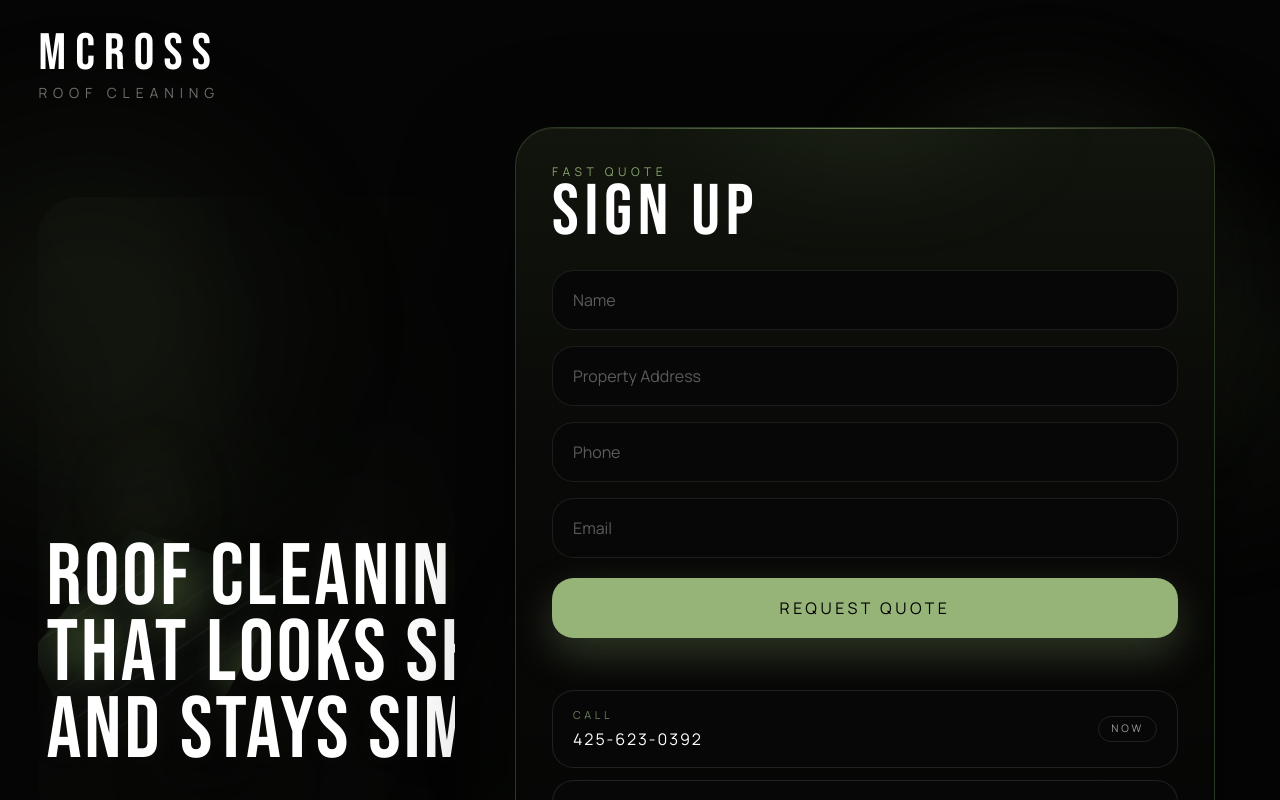
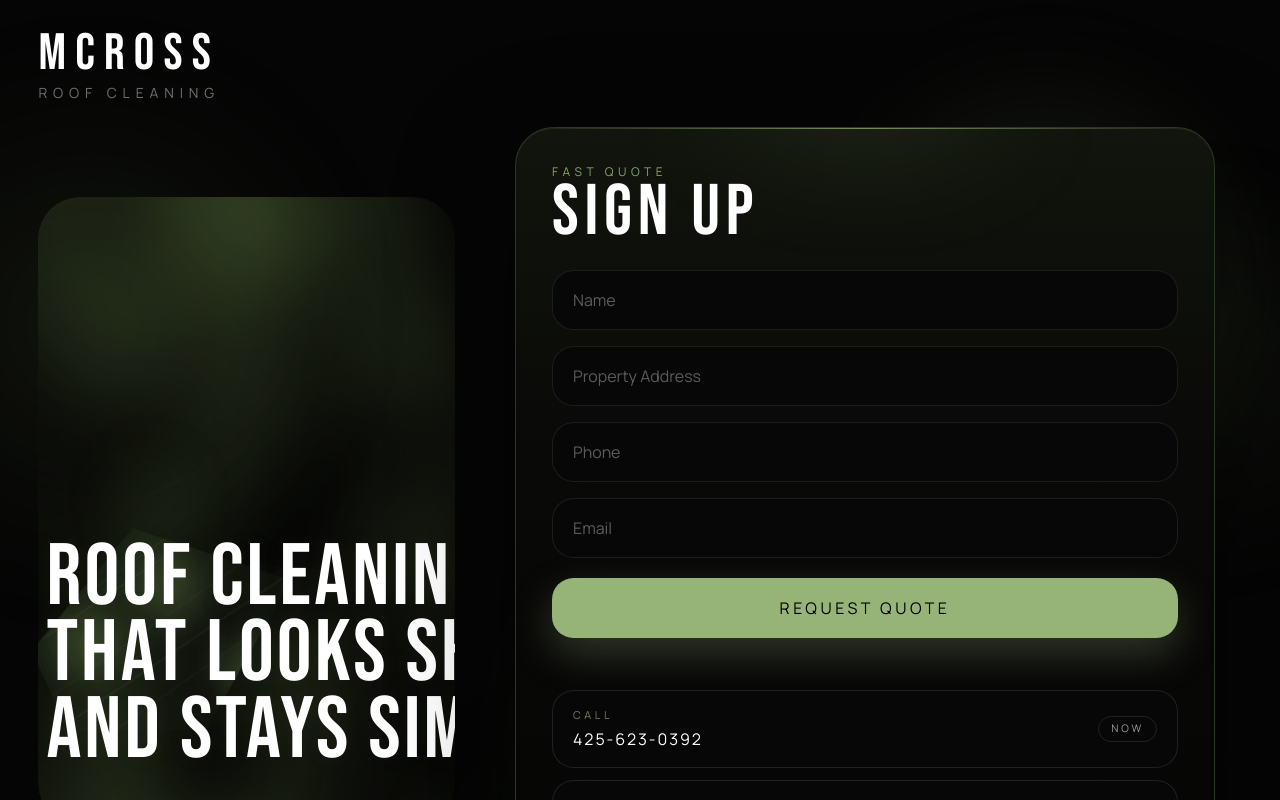
Before and after one commit to aarohkandy/mcross, a Next.js app: page / in a window 1280 px wide. Built offline with nearby package versions, Linux system fonts and the light colour scheme.

Commit message:
Strengthen cellular hero motion

```diff
--- a/src/app/globals.css
+++ b/src/app/globals.css
@@ -159,24 +159,25 @@ a {
 
 .hero-backdrop__life {
   position: absolute;
-  inset: -12% -8% -10% -8%;
-  opacity: 0.22;
+  inset: -8% -2% -6% -10%;
+  opacity: 0.42;
   mix-blend-mode: screen;
   -webkit-mask-image:
-    radial-gradient(circle at 22% 72%, rgba(0, 0, 0, 1) 0%, rgba(0, 0, 0, 0.96) 22%, rgba(0, 0, 0, 0.64) 56%, transparent 88%),
-    linear-gradient(90deg, rgba(0, 0, 0, 0.96), rgba(0, 0, 0, 0.62) 70%, transparent 100%);
+    radial-gradient(circle at 24% 70%, rgba(0, 0, 0, 1) 0%, rgba(0, 0, 0, 0.98) 28%, rgba(0, 0, 0, 0.82) 48%, rgba(0, 0, 0, 0.46) 74%, transparent 96%),
+    linear-gradient(90deg, rgba(0, 0, 0, 0.98) 0%, rgba(0, 0, 0, 0.88) 56%, rgba(0, 0, 0, 0.34) 82%, transparent 100%);
   mask-image:
-    radial-gradient(circle at 22% 72%, rgba(0, 0, 0, 1) 0%, rgba(0, 0, 0, 0.96) 22%, rgba(0, 0, 0, 0.64) 56%, transparent 88%),
-    linear-gradient(90deg, rgba(0, 0, 0, 0.96), rgba(0, 0, 0, 0.62) 70%, transparent 100%);
+    radial-gradient(circle at 24% 70%, rgba(0, 0, 0, 1) 0%, rgba(0, 0, 0, 0.98) 28%, rgba(0, 0, 0, 0.82) 48%, rgba(0, 0, 0, 0.46) 74%, transparent 96%),
+    linear-gradient(90deg, rgba(0, 0, 0, 0.98) 0%, rgba(0, 0, 0, 0.88) 56%, rgba(0, 0, 0, 0.34) 82%, transparent 100%);
 }
 
 .hero-life-canvas {
   display: block;
   height: 100%;
   width: 100%;
-  filter: blur(58px) saturate(114%);
-  opacity: 0.78;
-  transform: scale(1.08);
+  filter: blur(40px) saturate(132%) brightness(1.22);
+  opacity: 0.96;
+  transform: translate3d(-1.5%, 0, 0) scale(1.18);
+  animation: life-drift 34s ease-in-out infinite alternate;
 }
 
 .hero-backdrop__far-roof {
@@ -398,6 +399,7 @@ input:-webkit-autofill:focus {
 
   .hero-life-canvas {
     transform: none;
+    animation: none;
   }
 
   .hero-backdrop__pulse,
@@ -448,8 +450,8 @@ input:-webkit-autofill:focus {
   }
 
   .hero-backdrop__life {
-    inset: -10% -16% -8% -16%;
-    opacity: 0.18;
+    inset: -8% -14% -8% -18%;
+    opacity: 0.3;
   }
 }
 
@@ -486,6 +488,15 @@ input:-webkit-autofill:focus {
   }
 }
 
+@keyframes life-drift {
+  0% {
+    transform: translate3d(-2.5%, -1.5%, 0) scale(1.16);
+  }
+  100% {
+    transform: translate3d(2.5%, 1.5%, 0) scale(1.22);
+  }
+}
+
 @keyframes trace-glide {
   0%,
   100% {
--- a/src/components/hero-backdrop.tsx
+++ b/src/components/hero-backdrop.tsx
@@ -3,9 +3,6 @@ import { HeroLife } from "@/components/hero-life";
 export function HeroBackdrop() {
   return (
     <div aria-hidden="true" className="hero-backdrop">
-      <div className="hero-backdrop__life">
-        <HeroLife />
-      </div>
       <div className="hero-backdrop__far-roof" />
       <div className="hero-backdrop__traces">
         <span className="hero-backdrop__trace hero-backdrop__trace--one" />
@@ -19,6 +16,9 @@ export function HeroBackdrop() {
         <div className="hero-backdrop__moss hero-backdrop__moss--three" />
         <div className="hero-backdrop__wash" />
       </div>
+      <div className="hero-backdrop__life">
+        <HeroLife />
+      </div>
       <div className="hero-backdrop__pulse hero-backdrop__pulse--one" />
       <div className="hero-backdrop__pulse hero-backdrop__pulse--two" />
       <div className="hero-backdrop__shadow" />
--- a/src/components/hero-life.tsx
+++ b/src/components/hero-life.tsx
@@ -2,11 +2,11 @@
 
 import { useEffect, useRef } from "react";
 
-const CELL_SCALE = 30;
-const STEP_MS = 320;
-const MIN_COLS = 52;
-const MIN_ROWS = 28;
-const SEED_DENSITY = 0.18;
+const CELL_SCALE = 26;
+const STEP_MS = 260;
+const MIN_COLS = 64;
+const MIN_ROWS = 36;
+const SEED_DENSITY = 0.22;
 
 function randomGrid(size: number, density: number) {
   const grid = new Uint8Array(size);
@@ -80,7 +80,7 @@ export function HeroLife() {
 
     function draw() {
       ctx.clearRect(0, 0, cols, rows);
-      ctx.fillStyle = "rgba(150, 180, 120, 0.96)";
+      ctx.fillStyle = "rgba(163, 196, 124, 0.98)";
 
       for (let index = 0; index < grid.length; index += 1) {
         if (grid[index] === 0) {
@@ -89,7 +89,7 @@ export function HeroLife() {
 
         const x = index % cols;
         const y = Math.floor(index / cols);
-        ctx.fillRect(x, y, 1, 1);
+        ctx.fillRect(x - 0.18, y - 0.18, 1.36, 1.36);
       }
     }
 
```
